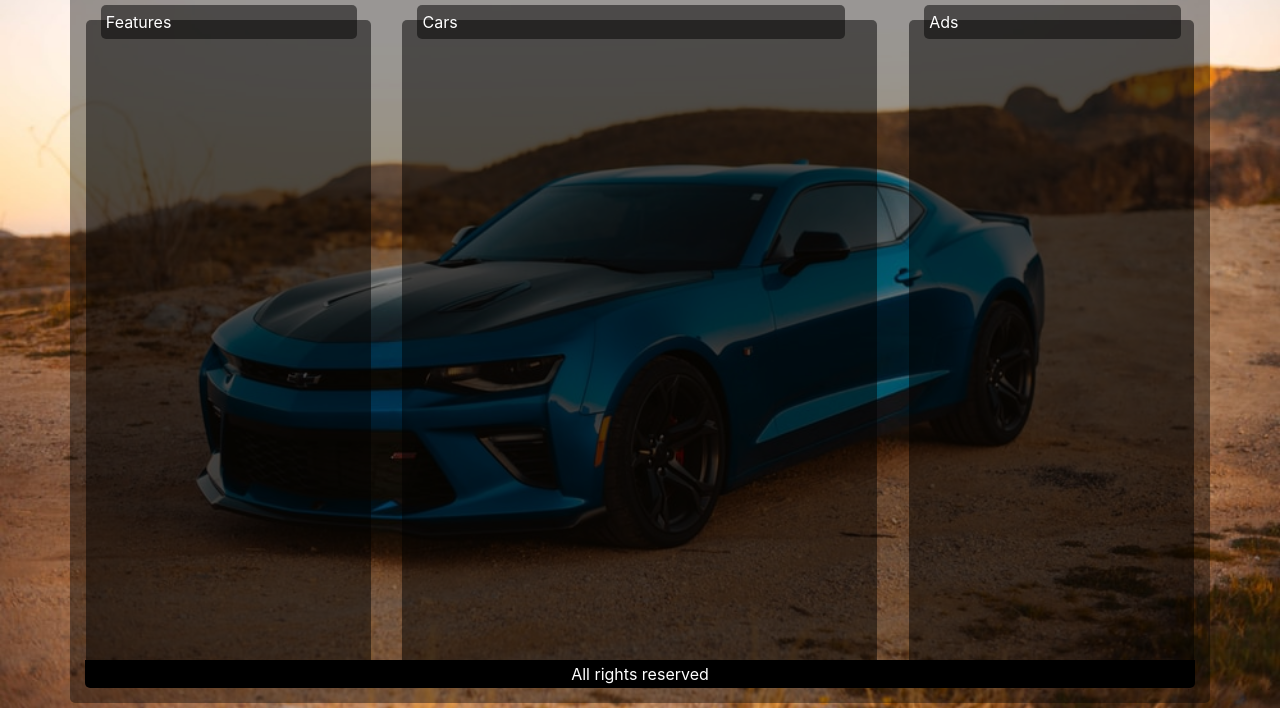
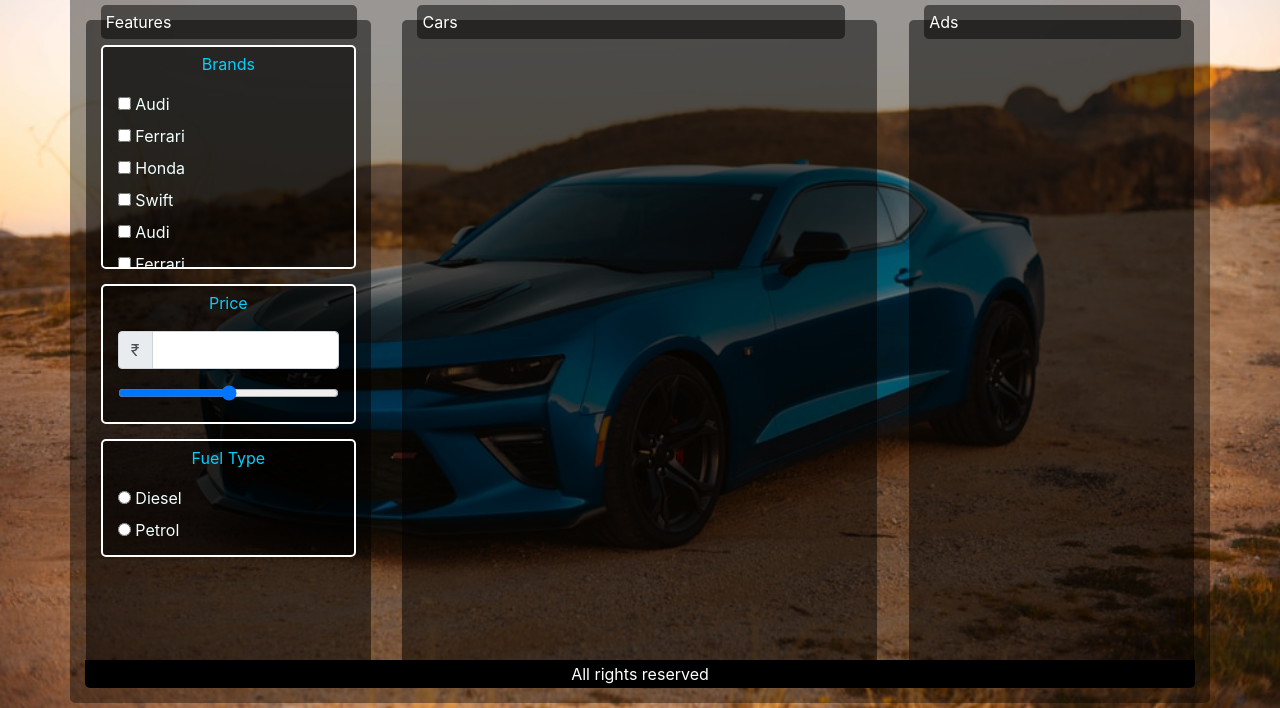
Before and after one commit to namrata9075/CarModel, a plain HTML site: page index.html in a window 1280 px wide. Shown: the part 92-800 px from the top of the page. Drawn offline with nearby package versions, Linux system fonts and the light colour scheme.

Commit message:
feature box design completed

```diff
--- a/css/style.css
+++ b/css/style.css
@@ -48,4 +48,22 @@ body {
   top: -15px;
 }
 
-/* Shubham */
+.feture-box {
+  background-color: rgba(0, 0, 0, 0.5);
+  padding: 5px 15px;
+  border-radius: 5px;
+  border: 2px solid white;
+  margin-top: 15px;
+  color: azure;
+}
+
+.brand-box {
+  height: 35%;
+  margin-top: 25px;
+  overflow-y: scroll;
+}
+
+.feature-name {
+  text-align: center;
+  color: #08ccfd;
+}
--- a/index.html
+++ b/index.html
@@ -46,6 +46,112 @@
       <div class="row justify-content-around" id="main-container">
         <div class="col col-md-3" id="features-box">
           <div class="header">Features</div>
+          <!-- Brands -->
+          <div class="feture-box brand-box">
+            <div class="feature-name">
+              <p>Brands</p>
+            </div>
+            <div class="scroll-div">
+              <input
+                type="checkbox"
+                id="vehicle1"
+                name="vehicle1"
+                value="Bike"
+              />
+              <label for="vehicle1">Audi</label><br />
+              <input
+                type="checkbox"
+                id="vehicle1"
+                name="vehicle1"
+                value="Bike"
+              />
+              <label for="vehicle1">Ferrari</label><br />
+              <input
+                type="checkbox"
+                id="vehicle1"
+                name="vehicle1"
+                value="Bike"
+              />
+              <label for="vehicle1">Honda</label><br />
+              <input
+                type="checkbox"
+                id="vehicle1"
+                name="vehicle1"
+                value="Bike"
+              />
+              <label for="vehicle1">Swift</label><br />
+
+              <input
+                type="checkbox"
+                id="vehicle1"
+                name="vehicle1"
+                value="Bike"
+              />
+              <label for="vehicle1">Audi</label><br />
+              <input
+                type="checkbox"
+                id="vehicle1"
+                name="vehicle1"
+                value="Bike"
+              />
+              <label for="vehicle1">Ferrari</label><br />
+              <input
+                type="checkbox"
+                id="vehicle1"
+                name="vehicle1"
+                value="Bike"
+              />
+              <label for="vehicle1">Honda</label><br />
+              <input
+                type="checkbox"
+                id="vehicle1"
+                name="vehicle1"
+                value="Bike"
+              />
+              <label for="vehicle1">Swift</label><br />
+            </div>
+          </div>
+          <!-- Price -->
+          <div class="feture-box">
+            <div class="feature-name">
+              <p>Price</p>
+            </div>
+            <div>
+              <div class="input-group mb-3">
+                <div class="input-group-prepend">
+                  <span class="input-group-text" id="basic-addon1">₹</span>
+                </div>
+                <input
+                  type="number"
+                  class="form-control"
+                  aria-label="Price"
+                  aria-describedby="basic-addon1"
+                />
+              </div>
+              <div class="form-group">
+                <input
+                  type="range"
+                  class="form-control-range"
+                  id="formControlRange"
+                  min="50000"
+                  max="4500000"
+                  step="50000"
+                />
+              </div>
+            </div>
+          </div>
+          <!-- Fuel Type -->
+          <div class="feture-box">
+            <div class="feature-name">
+              <p>Fuel Type</p>
+            </div>
+            <div>
+              <input type="radio" id="Diesel" name="fuelType" value="Diesel" />
+              <label for="male">Diesel</label><br />
+              <input type="radio" id="Petrol" name="fuelType" value="Petrol" />
+              <label for="female">Petrol</label><br />
+            </div>
+          </div>
         </div>
         <div class="col col-md-5" id="car-list-box">
           <div class="header">Cars</div>
```
